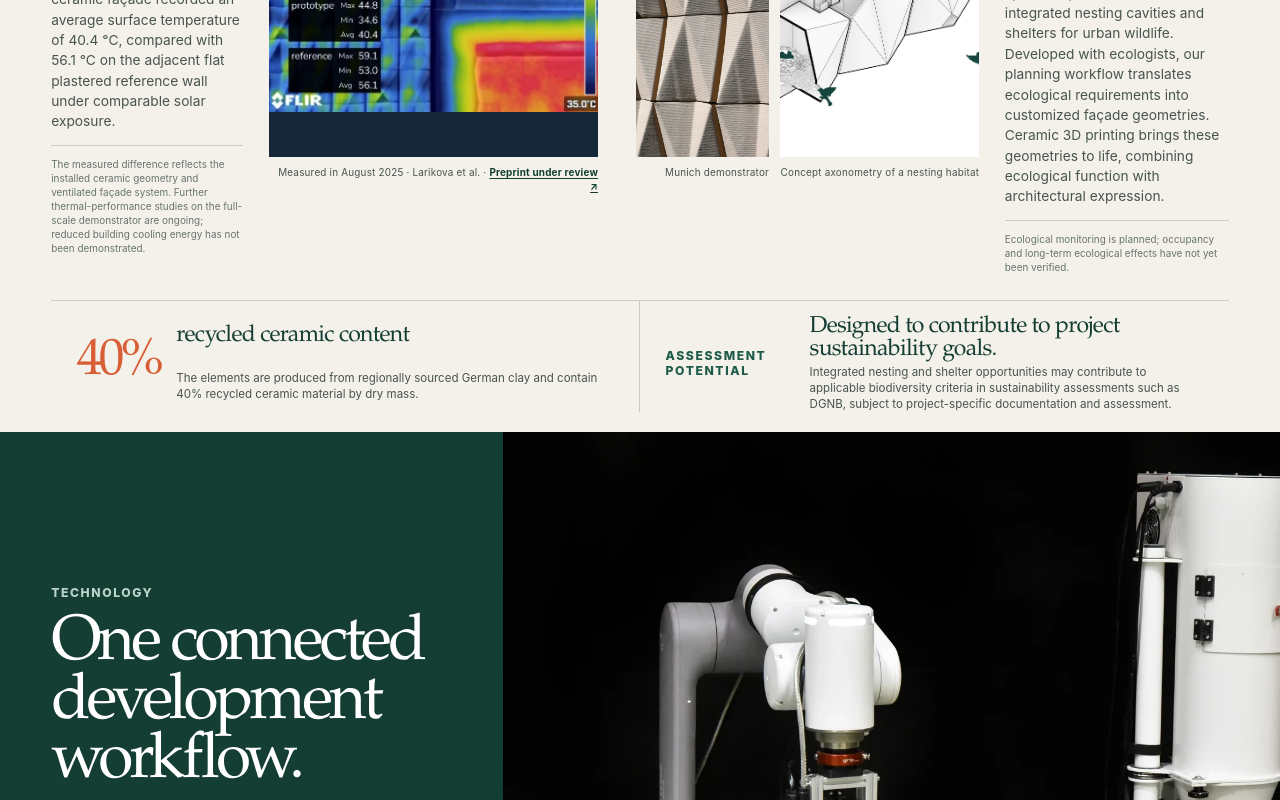
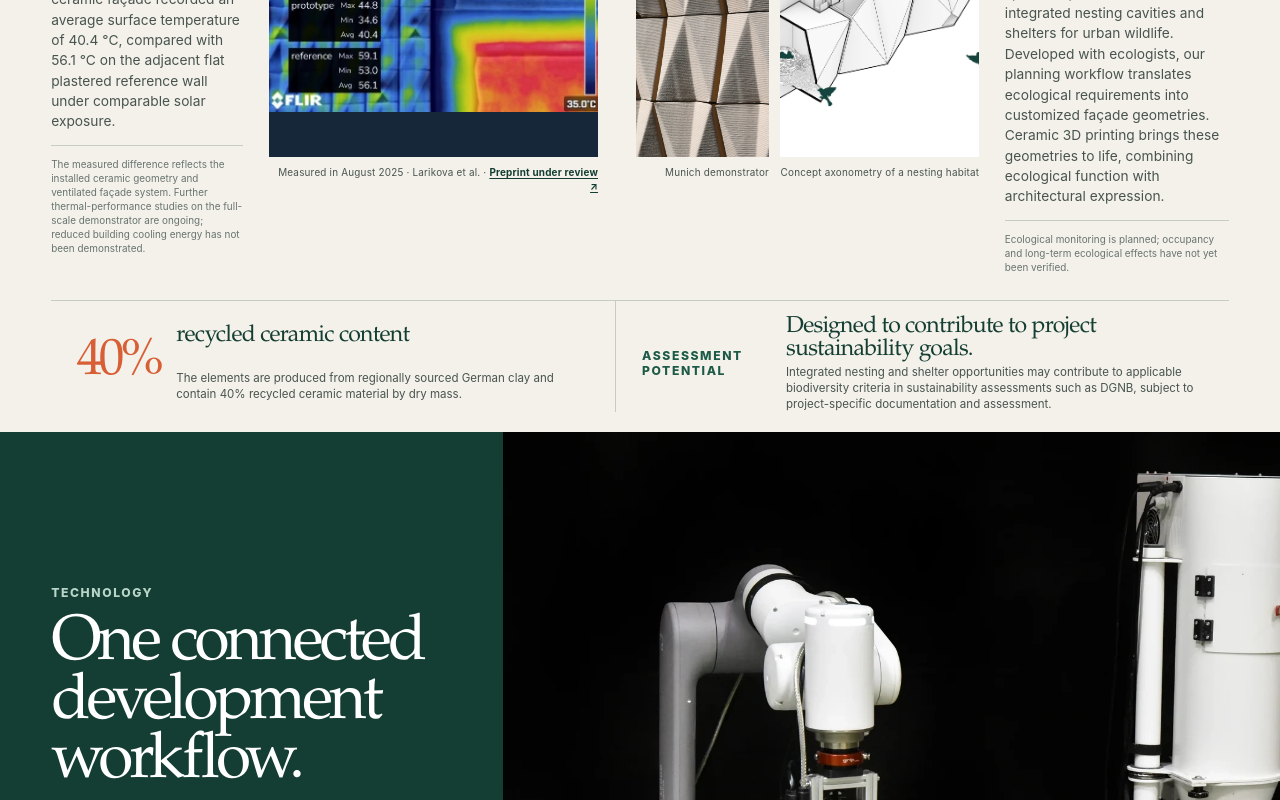
Before and after one commit to biolope/biolope.github.io, a React (Vite) app: page / in a window 1280 px wide. Shown: the part 1903-2703 px from the top of the page. Built offline with nearby package versions, Linux system fonts and the light colour scheme.

Commit message:
Update Impact.module.css

```diff
--- a/src/sections/Impact/Impact.module.css
+++ b/src/sections/Impact/Impact.module.css
@@ -292,6 +292,7 @@
 
   .additionalImpact {
     margin-top: clamp(1rem, 2vh, 1.5rem);
+    grid-template-columns: minmax(0, 0.96fr) minmax(0, 1.04fr);
   }
 
   .material,
```
